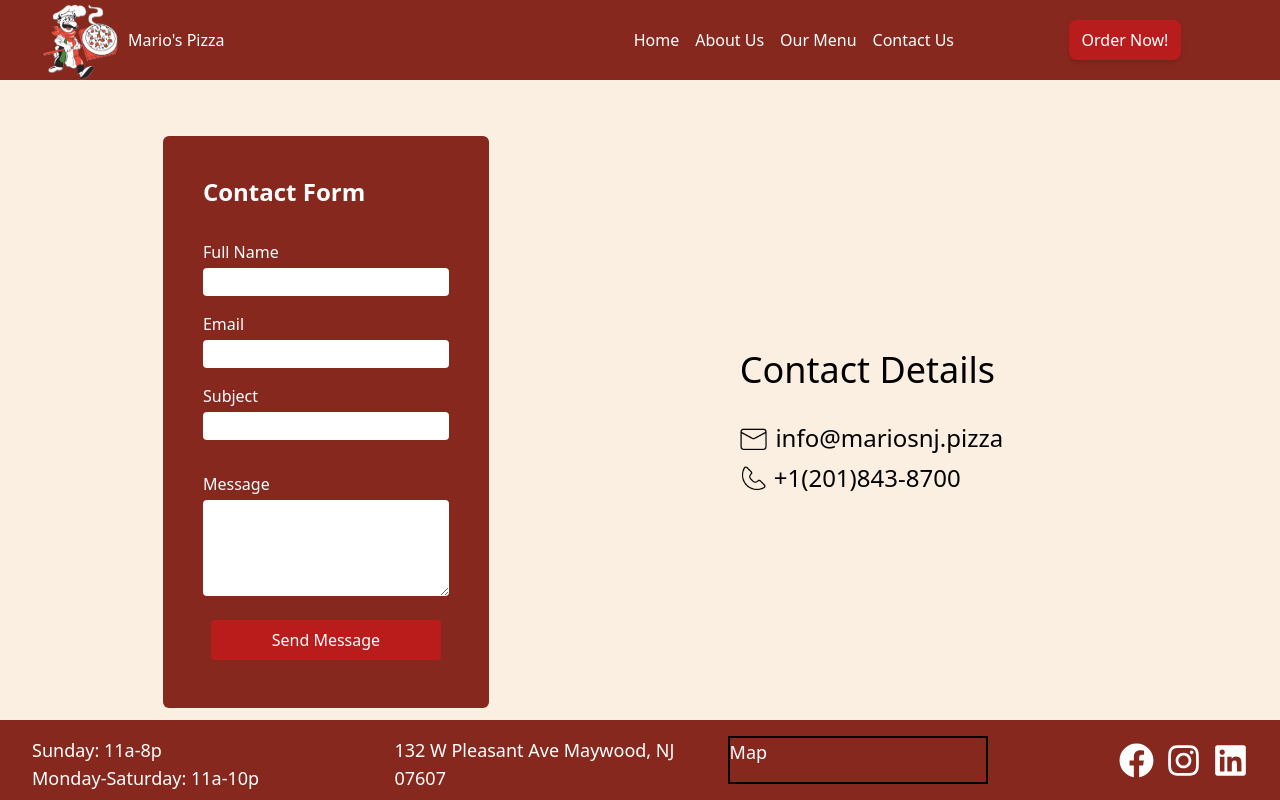
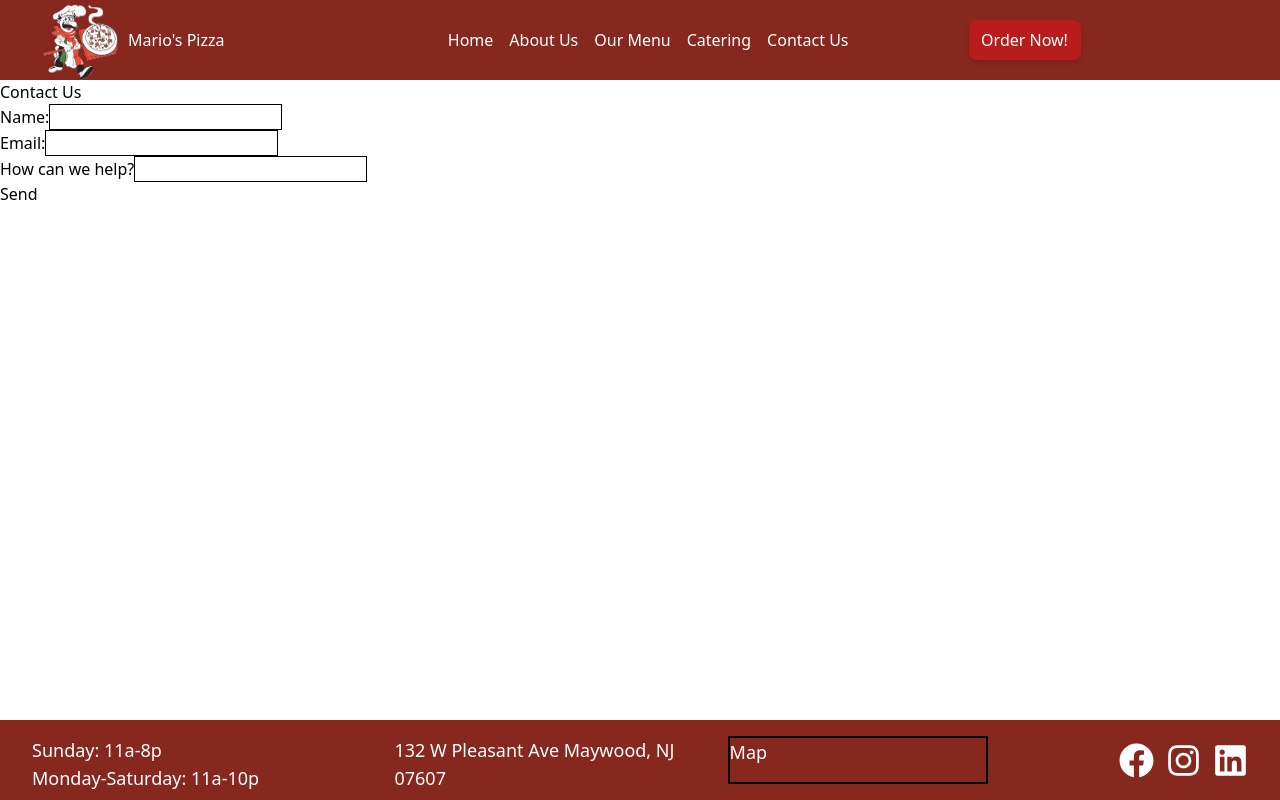
Before and after one commit to omidzed/MariosPizzaNJ, a React (Vite) app in the folder marios-pizza/: page /contact-us in a window 1280 px wide. Built offline with nearby package versions, Linux system fonts and the light colour scheme.

Commit message:
added routing for between pages, drawer for hamburger icon, and skeleton for contact us -KN

```diff
--- a/marios-pizza/package.json
+++ b/marios-pizza/package.json
@@ -10,11 +10,15 @@
     "preview": "vite preview"
   },
   "dependencies": {
+    "@emotion/react": "^11.11.4",
+    "@emotion/styled": "^11.11.0",
+    "@mui/material": "^5.15.14",
     "autoprefixer": "^10.4.18",
     "postcss": "^8.4.36",
     "react": "^18.2.0",
     "react-dom": "^18.2.0",
     "react-icons": "^5.0.1",
+    "react-router-dom": "^6.22.3",
     "tailwindcss": "^3.4.1"
   },
   "devDependencies": {
--- a/marios-pizza/src/App.tsx
+++ b/marios-pizza/src/App.tsx
@@ -1,26 +1,23 @@
-//import { MenuView } from './components/MenuView';
-import { Navbar } from './components/NavBar';
-//import { Categories } from './components/Categories';
-import { Footer } from './components/Footer';
-import { ContactUs } from './components/ContactUs';
+import { Route, Routes } from "react-router-dom";
+import { Menu } from "./pages/Menu";
+import { Navbar } from "./components/NavBar";
+import { AboutUs } from "./pages/AboutUs";
+import { ContactUs } from "./pages/ContactUs";
+import { Home } from "./pages/Home";
+import { Catering } from "./pages/Catering";
 
 function App() {
-	return (
-		<div className='bg-primary h-screen'>
-			<div>
-				<Navbar />
-			</div>
-			<div className='mt-6'>
-				{/* <Categories range='categories' /> */}
-			</div>
-			<div className='bg-primary'>
-				{/* <MenuView range='Pizza' /> */}
-				{/* <MenuView range="Soup" /> */}
-			</div>
-			<ContactUs />
-				<Footer />
-		</div>
-	);
+  return (
+    <Routes>
+      <Route path="/" element={<Navbar />}>
+        <Route index element={<Home />} />
+        <Route path="/menu" element={<Menu />} />
+        <Route path="/about-us" element={<AboutUs />} />
+        <Route path="/catering" element={<Catering />} />
+        <Route path="/contact-us" element={<ContactUs />} />
+      </Route>
+    </Routes>
+  );
 }
 
 export default App;
--- a/marios-pizza/src/components/Categories.tsx
+++ b/marios-pizza/src/components/Categories.tsx
@@ -29,7 +29,6 @@ export function Categories({ range }: CategoriesProps) {
         })
       );
       setCategories(fetchedCategories);
-      console.log(data);
     };
 
     fetchCategories();
--- a/marios-pizza/src/components/Footer.tsx
+++ b/marios-pizza/src/components/Footer.tsx
@@ -1,44 +1,41 @@
-import { FaLinkedin } from 'react-icons/fa';
-import { FaFacebook } from 'react-icons/fa';
-import { FaInstagram } from 'react-icons/fa';
+import { FaLinkedin } from "react-icons/fa";
+import { FaFacebook } from "react-icons/fa";
+import { FaInstagram } from "react-icons/fa";
 
 export function Footer() {
   return (
-		<div className='fixed text-white text-sm lg:text-lg bg-secondary bottom-0 w-full flex flex-row justify-between p-4 h-[10%]'>
-			<div className='w-1/3 lg:ml-4'>
-				<p className='hidden lg:font-bold'>Hours:</p>
+    <div className="fixed text-white text-sm lg:text-lg bg-secondary bottom-0 w-full flex flex-row justify-between p-4 h-[10%]">
+      <div className="w-1/3 lg:ml-4">
+        <p className="hidden lg:font-bold">Hours:</p>
         <p>Sunday: 11a-8p</p>
         <p>Monday-Saturday: 11a-10p</p>
       </div>
-			<div className='lg:pl-4 w-1/3 text-sm lg:text-lg cursor-pointer'>
-				<p className='hidden md:font-bold'>Location:</p>
+      <div className="lg:pl-4 w-1/3 text-sm lg:text-lg cursor-pointer">
+        <p className="hidden md:font-bold">Location:</p>
         <p>132 W Pleasant Ave Maywood, NJ 07607</p>
       </div>
-			<div className='hidden lg:block lg:w-1/4 lg:border-black lg:border-2'>
+      <div className="hidden lg:block lg:w-1/4 lg:border-black lg:border-2">
         <p>Map</p>
       </div>
-			<div className='flex flew-row gap-2 lg:gap-3 items-center w-1/4 justify-end lg:mr-4'>
-				<a
-					href='https://www.facebook.com/mariospizzanj'
-					target='_blank'>
+      <div className="flex flew-row gap-2 lg:gap-3 items-center w-1/4 justify-end lg:mr-4">
+        <a href="https://www.facebook.com/mariospizzanj" target="_blank">
           <FaFacebook
-						className='hover:scale-125 hover:ease-in duration-150 h-6 w-6 lg:h-[35px] lg:w-[35px]'
+            className="hover:scale-125 hover:ease-in duration-150 h-6 w-6 lg:h-[35px] lg:w-[35px]"
+            size={25}
+          />
+        </a>
+        <a href="https://www.instagram.com/marios_pizzanj/" target="_blank">
+          <FaInstagram
+            className="hover:scale-125 hover:ease-in duration-150 h-6 w-6 lg:h-[35px] lg:w-[35px]"
             size={25}
           />
         </a>
         <a
-					href='https://www.instagram.com/marios_pizzanj/'
-					target='_blank'>
-					<FaInstagram
-						className='hover:scale-125 hover:ease-in duration-150 h-6 w-6 lg:h-[35px] lg:w-[35px]'
-						size={25}
-					/>
-				</a>
-				<a
-					href='https://www.linkedin.com/company/mario-s-pizzeria-restaurant/'
-					target='_blank'>
+          href="https://www.linkedin.com/company/mario-s-pizzeria-restaurant/"
+          target="_blank"
+        >
           <FaLinkedin
-						className='hover:scale-125 hover:ease-in duration-150 h-6 w-6 lg:h-[35px] lg:w-[35px]'
+            className="hover:scale-125 hover:ease-in duration-150 h-6 w-6 lg:h-[35px] lg:w-[35px]"
             size={25}
           />
         </a>
--- a/marios-pizza/src/components/NavBar.tsx
+++ b/marios-pizza/src/components/NavBar.tsx
@@ -1,14 +1,14 @@
-import { GiHamburgerMenu } from "react-icons/gi";
+import { Link, Outlet } from "react-router-dom";
+import TemporaryDrawer from "./TemporaryDrawer";
 
 export function Navbar() {
   return (
+    <div>
       <div className="bg-secondary flex flex-row">
         <div className="flex flex-wrap justify-center content-center w-10 basis-1/12 md:hidden">
-        <GiHamburgerMenu
-          className="text-primary"
-          onClick={() => console.log("Hello")}
-        />
+          <TemporaryDrawer />
         </div>
+        <Link to={"/"}>
           <div className="flex flex-row flex-wrap items-center basis-7/12 gap-2 md:basis-1/4 md:ml-10">
             <img
               className="w-20 h-20"
@@ -17,18 +17,22 @@ export function Navbar() {
             />
             <p className="text-white">Mario's Pizza</p>
           </div>
+        </Link>
         <div className="hidden md:flex md:flex-row md:basis-1/2 md:justify-end">
           <button className="text-white pr-4 hover:underline hover:underline-offset-4 ">
-          Home
+            <Link to={"/"}>Home</Link>
           </button>
           <button className="text-white pr-4 hover:underline hover:underline-offset-4">
-          About Us
+            <Link to={"/about-us"}>About Us</Link>
           </button>
           <button className="text-white pr-4 hover:underline hover:underline-offset-4">
-          Our Menu
+            <Link to={"/menu"}>Our Menu</Link>
           </button>
           <button className="text-white pr-4 hover:underline hover:underline-offset-4">
-          Contact Us
+            <Link to={"/catering"}>Catering</Link>
+          </button>
+          <button className="text-white pr-4 hover:underline hover:underline-offset-4">
+            <Link to={"/contact-us"}>Contact Us</Link>
           </button>
         </div>
         <div className="flex flex-wrap justify-center content-center basis-1/3 md:basis-1/4">
@@ -37,5 +41,7 @@ export function Navbar() {
           </button>
         </div>
       </div>
+      <Outlet />
+    </div>
   );
 }
--- /dev/null
+++ b/marios-pizza/src/components/TemporaryDrawer.tsx
@@ -0,0 +1,58 @@
+import * as React from "react";
+import Box from "@mui/material/Box";
+import Drawer from "@mui/material/Drawer";
+import List from "@mui/material/List";
+import ListItem from "@mui/material/ListItem";
+import ListItemButton from "@mui/material/ListItemButton";
+import ListItemText from "@mui/material/ListItemText";
+import { GiHamburgerMenu } from "react-icons/gi";
+import { Link } from "react-router-dom";
+
+export default function TemporaryDrawer() {
+  const [open, setOpen] = React.useState(false);
+
+  const toggleDrawer = (newOpen: boolean) => () => {
+    setOpen(newOpen);
+  };
+
+  const links = ["Home", "About Us", "Our Menu", "Catering", "Contact Us"];
+
+  const DrawerList = (
+    <Box sx={{ width: 250 }} role="presentation" onClick={toggleDrawer(false)}>
+      <List>
+        {links.map((text) => (
+          <ListItem key={text} disablePadding>
+            <Link
+              to={
+                text === "Home"
+                  ? "/"
+                  : text === "About Us"
+                  ? "/about-us"
+                  : text === "Our Menu"
+                  ? "/menu"
+                  : text === "Catering"
+                  ? "/catering"
+                  : "/contact-us"
+              }
+            >
+              <ListItemButton>
+                <ListItemText primary={text} />
+              </ListItemButton>
+            </Link>
+          </ListItem>
+        ))}
+      </List>
+    </Box>
+  );
+
+  return (
+    <div>
+      <GiHamburgerMenu onClick={toggleDrawer(true)} className="text-primary">
+        Open drawer
+      </GiHamburgerMenu>
+      <Drawer open={open} onClose={toggleDrawer(false)}>
+        {DrawerList}
+      </Drawer>
+    </div>
+  );
+}
--- a/marios-pizza/src/main.tsx
+++ b/marios-pizza/src/main.tsx
@@ -1,10 +1,13 @@
-import React from 'react'
-import ReactDOM from 'react-dom/client'
-import App from './App.tsx'
-import './index.css'
+import React from "react";
+import ReactDOM from "react-dom/client";
+import App from "./App.tsx";
+import "./index.css";
+import { BrowserRouter } from "react-router-dom";
 
-ReactDOM.createRoot(document.getElementById('root')!).render(
+ReactDOM.createRoot(document.getElementById("root")!).render(
   <React.StrictMode>
-    <App />
-  </React.StrictMode>,
-)
+    <BrowserRouter>
+      <App />
+    </BrowserRouter>
+  </React.StrictMode>
+);
--- /dev/null
+++ b/marios-pizza/src/pages/AboutUs.tsx
@@ -0,0 +1,12 @@
+import { Footer } from "../components/Footer";
+
+export function AboutUs() {
+  return (
+    <>
+      <div>About Us</div>
+      <div>
+        <Footer />
+      </div>
+    </>
+  );
+}
--- /dev/null
+++ b/marios-pizza/src/pages/Catering.tsx
@@ -0,0 +1,12 @@
+import { Footer } from "../components/Footer";
+
+export function Catering() {
+  return (
+    <>
+      <div>Catering</div>
+      <div>
+        <Footer />
+      </div>
+    </>
+  );
+}
--- /dev/null
+++ b/marios-pizza/src/pages/ContactUs.tsx
@@ -0,0 +1,33 @@
+import { FormEvent } from "react";
+import { Footer } from "../components/Footer";
+
+export function ContactUs() {
+  function handleSubmit(event: FormEvent<HTMLFormElement>) {
+    event.preventDefault();
+    console.log("submitted");
+  }
+
+  return (
+    <>
+      <div>Contact Us</div>
+      <form onSubmit={handleSubmit}>
+        <label className="block">
+          Name:
+          <input className="border border-black" type="text" />
+        </label>
+        <label className="block">
+          Email:
+          <input className="border border-black" type="text" />
+        </label>
+        <label className="block">
+          How can we help?
+          <input className="border border-black" type="text" />
+        </label>
+        <button>Send</button>
+      </form>
+      <div>
+        <Footer />
+      </div>
+    </>
+  );
+}
--- /dev/null
+++ b/marios-pizza/src/pages/Home.tsx
@@ -0,0 +1,12 @@
+import { Footer } from "../components/Footer";
+
+export function Home() {
+  return (
+    <>
+      <div>Home</div>
+      <div>
+        <Footer />
+      </div>
+    </>
+  );
+}
--- /dev/null
+++ b/marios-pizza/src/pages/Menu.tsx
@@ -0,0 +1,20 @@
+import { MenuView } from "../components/MenuView";
+import { Categories } from "../components/Categories";
+import { Footer } from "../components/Footer";
+
+export function Menu() {
+  return (
+    <div className="bg-primary h-screen">
+      <div className="mt-6">
+        <Categories range="categories" />
+      </div>
+      <div className="bg-primary">
+        <MenuView range="Pizza" />
+        {/* <MenuView range="Soup" /> */}
+      </div>
+      <div>
+        <Footer />
+      </div>
+    </div>
+  );
+}
```
Also changed, not shown: 1 other file (tests, documents, lock files or other folders). Lines whose indentation alone changed are shown as unchanged.
